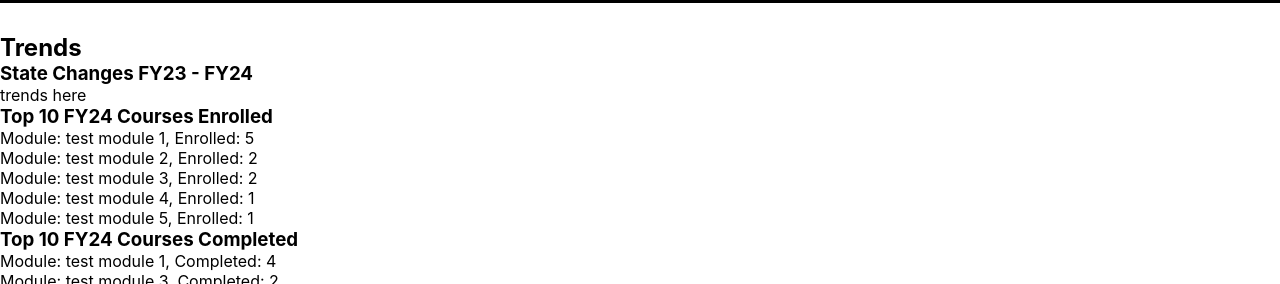
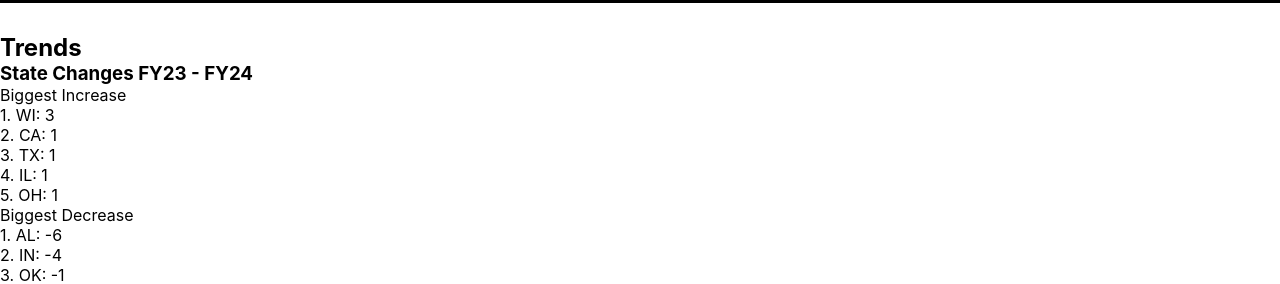
Before and after one commit to bsovic23/klc-heat-map, a React (Create React App) app in the folder client/: page / in a window 1280 px wide. Shown: the part 516-800 px from the top of the page. Built offline with nearby package versions, Linux system fonts and the light colour scheme.

Commit message:
3 Trends Fx working: state change, module enroll, module complete

```diff
--- a/client/src/data/index.js
+++ b/client/src/data/index.js
@@ -117,4 +117,374 @@ export const mockData = [
     "moduleName": 'test module 5',
     "moduleComplete": false
   },
+  {
+    "id": 10,
+    "state": "CA",
+    "city": "Los Angeles",
+    "country": "United States",
+    "population": "urban",
+    "year": "FY24",
+    "moduleName": "module A",
+    "moduleComplete": true
+    },
+    {
+    "id": 11,
+    "state": "NY",
+    "city": "New York City",
+    "country": "United States",
+    "population": "urban",
+    "year": "FY23",
+    "moduleName": "module B",
+    "moduleComplete": false
+    },
+    {
+    "id": 12,
+    "state": "TX",
+    "city": "Houston",
+    "country": "United States",
+    "population": "urban",
+    "year": "FY24",
+    "moduleName": "module C",
+    "moduleComplete": true
+    },
+    {
+    "id": 13,
+    "state": "FL",
+    "city": "Miami",
+    "country": "United States",
+    "population": "urban",
+    "year": "FY23",
+    "moduleName": "module D",
+    "moduleComplete": false
+    },
+    {
+    "id": 14,
+    "state": "IL",
+    "city": "Chicago",
+    "country": "United States",
+    "population": "urban",
+    "year": "FY24",
+    "moduleName": "module E",
+    "moduleComplete": true
+    },
+    {
+    "id": 15,
+    "state": "PA",
+    "city": "Philadelphia",
+    "country": "United States",
+    "population": "urban",
+    "year": "FY23",
+    "moduleName": "module F",
+    "moduleComplete": false
+    },
+    {
+    "id": 16,
+    "state": "OH",
+    "city": "Columbus",
+    "country": "United States",
+    "population": "urban",
+    "year": "FY24",
+    "moduleName": "module G",
+    "moduleComplete": true
+    },
+    {
+    "id": 17,
+    "state": "MI",
+    "city": "Detroit",
+    "country": "United States",
+    "population": "urban",
+    "year": "FY23",
+    "moduleName": "module H",
+    "moduleComplete": false
+    },
+    {
+    "id": 18,
+    "state": "AZ",
+    "city": "Phoenix",
+    "country": "United States",
+    "population": "urban",
+    "year": "FY24",
+    "moduleName": "module I",
+    "moduleComplete": true
+    },
+    {
+    "id": 19,
+    "state": "WA",
+    "city": "Seattle",
+    "country": "United States",
+    "population": "urban",
+    "year": "FY23",
+    "moduleName": "module J",
+    "moduleComplete": false
+    },
+    {
+      "id": 20,
+      "state": "MA",
+      "city": "Boston",
+      "country": "United States",
+      "population": "urban",
+      "year": "FY24",
+      "moduleName": "module K",
+      "moduleComplete": true
+      },
+      {
+      "id": 21,
+      "state": "CO",
+      "city": "Denver",
+      "country": "United States",
+      "population": "urban",
+      "year": "FY23",
+      "moduleName": "module L",
+      "moduleComplete": false
+      },
+      {
+      "id": 22,
+      "state": "GA",
+      "city": "Atlanta",
+      "country": "United States",
+      "population": "urban",
+      "year": "FY24",
+      "moduleName": "module M",
+      "moduleComplete": true
+      },
+      {
+      "id": 23,
+      "state": "NC",
+      "city": "Charlotte",
+      "country": "United States",
+      "population": "urban",
+      "year": "FY23",
+      "moduleName": "module N",
+      "moduleComplete": false
+      },
+      {
+      "id": 24,
+      "state": "TN",
+      "city": "Nashville",
+      "country": "United States",
+      "population": "urban",
+      "year": "FY24",
+      "moduleName": "module O",
+      "moduleComplete": true
+      },
+      {
+      "id": 25,
+      "state": "VA",
+      "city": "Richmond",
+      "country": "United States",
+      "population": "urban",
+      "year": "FY23",
+      "moduleName": "module P",
+      "moduleComplete": false
+      },
+      {
+      "id": 26,
+      "state": "WA",
+      "city": "Spokane",
+      "country": "United States",
+      "population": "rural",
+      "year": "FY24",
+      "moduleName": "module Q",
+      "moduleComplete": true
+      },
+      {
+      "id": 27,
+      "state": "OR",
+      "city": "Portland",
+      "country": "United States",
+      "population": "urban",
+      "year": "FY23",
+      "moduleName": "module R",
+      "moduleComplete": false
+      },
+      {
+      "id": 28,
+      "state": "UT",
+      "city": "Salt Lake City",
+      "country": "United States",
+      "population": "urban",
+      "year": "FY24",
+      "moduleName": "module S",
+      "moduleComplete": true
+      },
+      {
+      "id": 29,
+      "state": "NV",
+      "city": "Las Vegas",
+      "country": "United States",
+      "population": "urban",
+      "year": "FY23",
+      "moduleName": "module T",
+      "moduleComplete": false
+      },
+      {
+      "id": 30,
+      "state": "MD",
+      "city": "Baltimore",
+      "country": "United States",
+      "population": "urban",
+      "year": "FY24",
+      "moduleName": "module U",
+      "moduleComplete": true
+      },
+      {
+      "id": 31,
+      "state": "WI",
+      "city": "Milwaukee",
+      "country": "United States",
+      "population": "urban",
+      "year": "FY23",
+      "moduleName": "module V",
+      "moduleComplete": false
+      },
+      {
+      "id": 32,
+      "state": "MN",
+      "city": "Minneapolis",
+      "country": "United States",
+      "population": "urban",
+      "year": "FY24",
+      "moduleName": "module W",
+      "moduleComplete": true
+      },
+      {
+      "id": 33,
+      "state": "MO",
+      "city": "St. Louis",
+      "country": "United States",
+      "population": "urban",
+      "year": "FY23",
+      "moduleName": "module X",
+      "moduleComplete": false
+      },
+      {
+      "id": 34,
+      "state": "LA",
+      "city": "New Orleans",
+      "country": "United States",
+      "population": "urban",
+      "year": "FY24",
+      "moduleName": "module Y",
+      "moduleComplete": true
+      },
+      {
+      "id": 35,
+      "state": "AL",
+      "city": "Montgomery",
+      "country": "United States",
+      "population": "rural",
+      "year": "FY23",
+      "moduleName": "module Z",
+      "moduleComplete": false
+      },
+      {
+      "id": 36,
+      "state": "SC",
+      "city": "Columbia",
+      "country": "United States",
+      "population": "urban",
+      "year": "FY24",
+      "moduleName": "module AA",
+      "moduleComplete": true
+      },
+      {
+      "id": 37,
+      "state": "OK",
+      "city": "Oklahoma City",
+      "country": "United States",
+      "population": "urban",
+      "year": "FY23",
+      "moduleName": "module AB",
+      "moduleComplete": false
+      },
+      {
+      "id": 38,
+      "state": "KY",
+      "city": "Louisville",
+      "country": "United States",
+      "population": "urban",
+      "year": "FY24",
+      "moduleName": "module AC",
+      "moduleComplete": true
+      },
+      {
+      "id": 39,
+      "state": "IN",
+      "city": "Indianapolis",
+      "country": "United States",
+      "population": "urban",
+      "year": "FY23",
+      "moduleName": "module AD",
+      "moduleComplete": false
+      },
+      {
+        "id": 40,
+        "state": "IN",
+        "city": "Indianapolis",
+        "country": "United States",
+        "population": "urban",
+        "year": "FY23",
+        "moduleName": "module AD",
+        "moduleComplete": false
+        },
+        {
+          "id": 41,
+          "state": "IN",
+          "city": "Indianapolis",
+          "country": "United States",
+          "population": "urban",
+          "year": "FY23",
+          "moduleName": "module AD",
+          "moduleComplete": false
+          },
+          {
+            "id": 42,
+            "state": "IN",
+            "city": "Indianapolis",
+            "country": "United States",
+            "population": "urban",
+            "year": "FY23",
+            "moduleName": "module AD",
+            "moduleComplete": false
+            },
+  {
+    "id": 43,
+    "state": "WI",
+    "city": "Milwaukee",
+    "country": "United States",
+    "population": "urban",
+    "year": "FY24",
+    "moduleName": "module V",
+    "moduleComplete": false
+  },
+  {
+    "id": 44,
+    "state": "WI",
+    "city": "Milwaukee",
+    "country": "United States",
+    "population": "urban",
+    "year": "FY24",
+    "moduleName": "module V",
+    "moduleComplete": false
+  },
+  {
+    "id": 45,
+    "state": "WI",
+    "city": "Milwaukee",
+    "country": "United States",
+    "population": "urban",
+    "year": "FY24",
+    "moduleName": "module V",
+    "moduleComplete": false
+  },
+  {
+    "id": 46,
+    "state": "WI",
+    "city": "Milwaukee",
+    "country": "United States",
+    "population": "urban",
+    "year": "FY24",
+    "moduleName": "module V",
+    "moduleComplete": false
+  },
 ]
--- a/client/src/functions/TrendsFx/index.js
+++ b/client/src/functions/TrendsFx/index.js
@@ -5,17 +5,15 @@
 // ----------------------------------------------------------
 
 export const fyStateChangeFx = (data) => {
-
     const stateChange = {};
 
     const analysisData = data.filter(item =>
-        (item.year === 'FY24' || item.year === 'FY23')
-        &&
+        (item.year === 'FY24' || item.year === 'FY23') &&
         item.country === 'United States');
 
     analysisData.forEach((item) => {
-        let state = item.state;
-        let year = item.year;
+        const state = item.state;
+        const year = item.year;
 
         stateChange[state] = stateChange[state] || { fy24: 0, fy23: 0 };
 
@@ -23,20 +21,23 @@ export const fyStateChangeFx = (data) => {
             stateChange[state].fy24 += 1;
         } else if (year === 'FY23') {
             stateChange[state].fy23 += 1;
-        } else {
-            console.log("state: " + state + " year: " + year);
         }
     });
 
-    // Then need to run function to count the difference in fy24 - fy23
+    // Calculate fyChange
+    const stateChangeArray = Object.entries(stateChange).map(([state, values]) => ({
+        state,
+        fyChange: values.fy24 - values.fy23
+    }));
 
+    // Sort from most positive change to most negative change
+    stateChangeArray.sort((a, b) => b.fyChange - a.fyChange);
 
-    // Then sort from most positive change to most negative change
+    // Then take the first 5 and last 5 for mostChangeUp and mostChangeDown
+    const mostChangeUp = stateChangeArray.slice(0, 5);
+    const mostChangeDown = stateChangeArray.slice(-5).reverse();
 
-
-    // Then take the first 5 and last 5 index (to rep big 5 change, big 5 losers)
-
-    return stateChange;
+    return { mostChangeUp, mostChangeDown };
 };
 
 // ----------------------------------------------------------
@@ -59,9 +60,7 @@ export const moduleTrendsFx = (data) => {
         } else {
             moduleTrends[moduleName].enrolled +=1;
         };
-    }
-
-    console.log(moduleTrends);
+    };
 
     // Sort by enrollment
     const sortedByEnrollment = Object.entries(moduleTrends).sort(([, a], [, b]) => b.enrolled - a.enrolled).splice(0, 10);
@@ -72,7 +71,5 @@ export const moduleTrendsFx = (data) => {
     const mostEnrolled = sortedByEnrollment.map(([moduleName, stats]) => ({ moduleName, enrolled: stats.enrolled }));
     const mostCompleted = sortedByCompletion.map(([moduleName, stats]) => ({ moduleName, completed: stats.complete }));
 
-    console.log(mostCompleted);
-    console.log(mostEnrolled);
     return { mostEnrolled, mostCompleted };
 };
--- a/client/src/pages/Trends.js
+++ b/client/src/pages/Trends.js
@@ -14,9 +14,12 @@ const Trends = () => {
     const stateTrends = fyStateChangeFx(mockData);
     const moduleTrends = moduleTrendsFx(mockData);
 
+    const { mostChangeUp, mostChangeDown } = stateTrends;
     const { mostEnrolled, mostCompleted } = moduleTrends;
 
-    // console.log(moduleTrends);
+    console.log(mostChangeDown);
+
+    // state, fyChange
 
     return(
         <section id='trends'>
@@ -24,21 +27,32 @@ const Trends = () => {
             <div>
                 <div>
                     <h3>State Changes FY23 - FY24</h3>
-                    <p>trends here</p>
+                    <p>Biggest Increase</p>
+                    {mostChangeUp.map(({state, fyChange}, index) => (
+                        <p key={index}>
+                            {index + 1}. {state}: {fyChange}
+                        </p>
+                    ))}
+                    <p>Biggest Decrease</p>
+                    {mostChangeDown.map(({state, fyChange}, index) => (
+                        <p key={index}>
+                            {index + 1}. {state}: {fyChange}
+                        </p>
+                    ))}
                 </div>
                 <div>
                     <h3>Top 10 FY24 Courses Enrolled</h3>
-                    {mostEnrolled.map(({ moduleName, enrolled }) => (
+                    {mostEnrolled.map(({ moduleName, enrolled }, index) => (
                     <p key={moduleName}>
-                        Module: {moduleName}, Enrolled: {enrolled}
+                        {index + 1}. {moduleName}, Enrolled: {enrolled}
                     </p>
                     ))}
                 </div>
                 <div>
                     <h3>Top 10 FY24 Courses Completed</h3>
-                    {mostCompleted.map(({ moduleName, completed }) => (
+                    {mostCompleted.map(({ moduleName, completed }, index) => (
                     <p key={moduleName}>
-                        Module: {moduleName}, Completed: {completed}
+                        {index + 1}. {moduleName}, Completed: {completed}
                     </p>
                     ))}
                 </div>
--- a/client/src/pages/WhatsNew.js
+++ b/client/src/pages/WhatsNew.js
@@ -7,7 +7,7 @@
 3. International count
 4. FY change trends when clicking a state to view the stats
 5. UI update - hover animation on Urban Participation percent, pop up box on international N click
-
+6. Trends - State Change N, Courses Enrolled, Courses Completed
 
 
 
```
